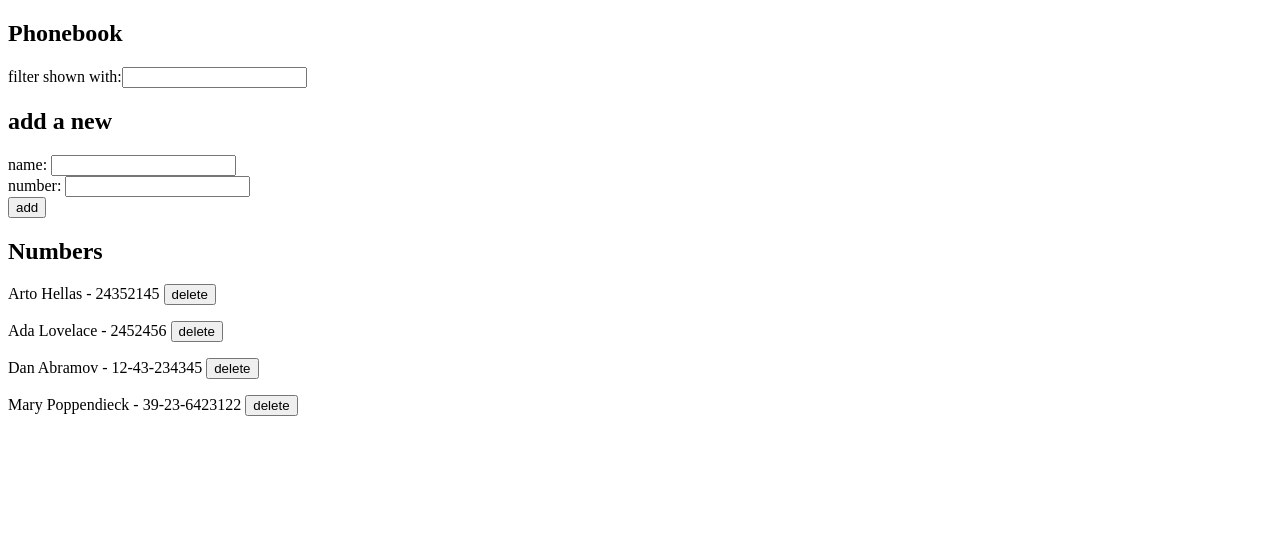
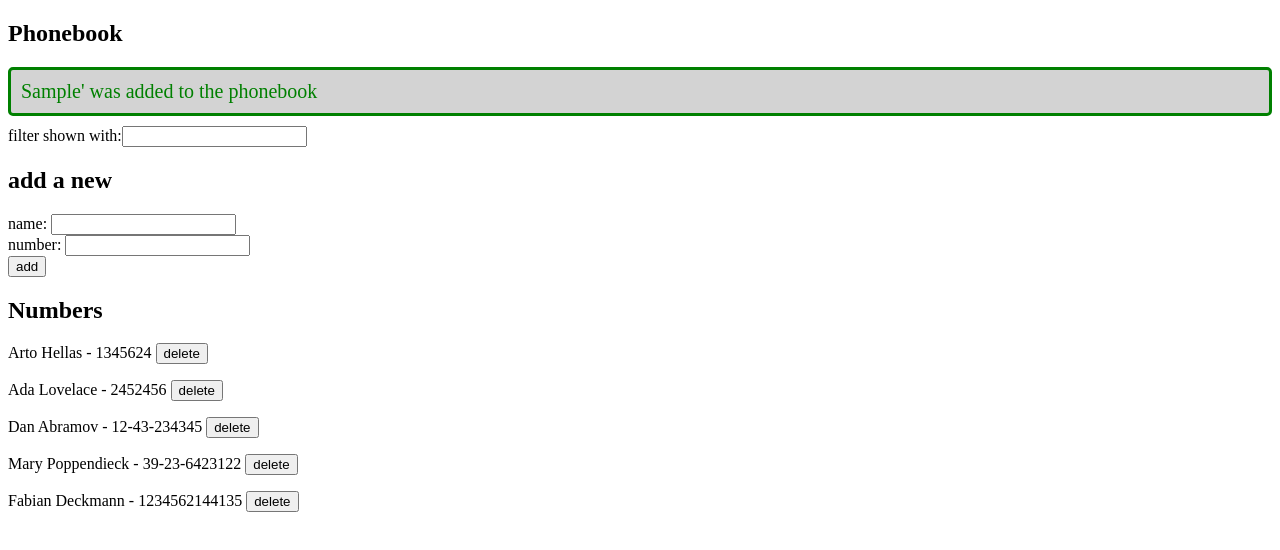
Before and after one commit to ffjaervik/full_stack_open, a React (Vite) app in the folder part2/phoneboook/: page / in a window 1280 px wide. Both pictures are taken after typing "Sample", "Sample" into the empty fields and a click on the button "add". Shown: the top 550 px of the page. Built offline with nearby package versions, Linux system fonts and the light colour scheme; no server answers; data requests are answered from the project's data file.

Commit message:
2.16 complete

```diff
--- a/part2/phoneboook/db.json
+++ b/part2/phoneboook/db.json
@@ -2,7 +2,7 @@
   "persons": [
     {
       "name": "Arto Hellas",
-      "number": "24352145",
+      "number": "1345624",
       "id": 1
     },
     {
@@ -19,6 +19,11 @@
       "name": "Mary Poppendieck",
       "number": "39-23-6423122",
       "id": 4
+    },
+    {
+      "name": "Fabian Deckmann",
+      "number": "1234562144135",
+      "id": 5
     }
   ]
 }
--- a/part2/phoneboook/src/App.jsx
+++ b/part2/phoneboook/src/App.jsx
@@ -1,6 +1,7 @@
 import Filter from "./components/Filter";
 import PersonForm from "./components/PersonForm";
 import Person from "./components/Person";
+import Notification from "./components/Notification";
 
 import { useState, useEffect } from "react";
 
@@ -17,6 +18,7 @@ const App = () => {
   const [newName, setNewName] = useState("");
   const [newNumber, setNewNumber] = useState("");
   const [personFilter, setpersonFilter] = useState("");
+  const [message, setMessage] = useState(null);
 
   useEffect(() => {
     getAllPersons().then((initialPersons) => setPersons(initialPersons));
@@ -46,6 +48,8 @@ const App = () => {
         `${newName} is already added to the phonebook, replace the old number with the new one`
       )
     ) {
+      setMessage(`${newName}'s number was updated`);
+      setTimeout(() => setMessage(null), 5000);
       const personObjToChange = persons[updateId];
       const updatedPerson = { ...personObjToChange, number: newNumber };
       updatePerson(updateId + 1, updatedPerson).then(
@@ -68,7 +72,10 @@ const App = () => {
     ) {
       alert(`${newName} nr.:${newNumber} is already added to the phonebook`);
     } else {
-      alert(`${newName} added to the phonebook`);
+      setMessage(`${newName}' was added to the phonebook`);
+      setTimeout(() => {
+        setMessage(null);
+      }, 5000);
 
       const newPerson = {
         name: newName,
@@ -129,6 +136,7 @@ const App = () => {
   return (
     <div>
       <h2>Phonebook</h2>
+      <Notification message={message} />
       <Filter value={personFilter} onChange={handlePersonFilterChange} />
 
       <h2>add a new</h2>
--- a/part2/phoneboook/src/components/Notification.jsx
+++ b/part2/phoneboook/src/components/Notification.jsx
@@ -3,8 +3,12 @@ import React from "react";
 const Notification = ({ message }) => {
   const success = {
     color: "green",
-    fontStyle: "italic",
-    fontSize: 16,
+    background: "lightgrey",
+    fontSize: 20,
+    borderStyle: "solid",
+    borderRadius: 5,
+    padding: 10,
+    marginBottom: 10,
   };
   const error = {
     color: "red",
@@ -19,6 +23,6 @@ const Notification = ({ message }) => {
   if (message === null) {
     return null;
   }
-  return <div className={success}>{message}</div>;
+  return <div style={success}>{message}</div>;
 };
 export default Notification;
```
